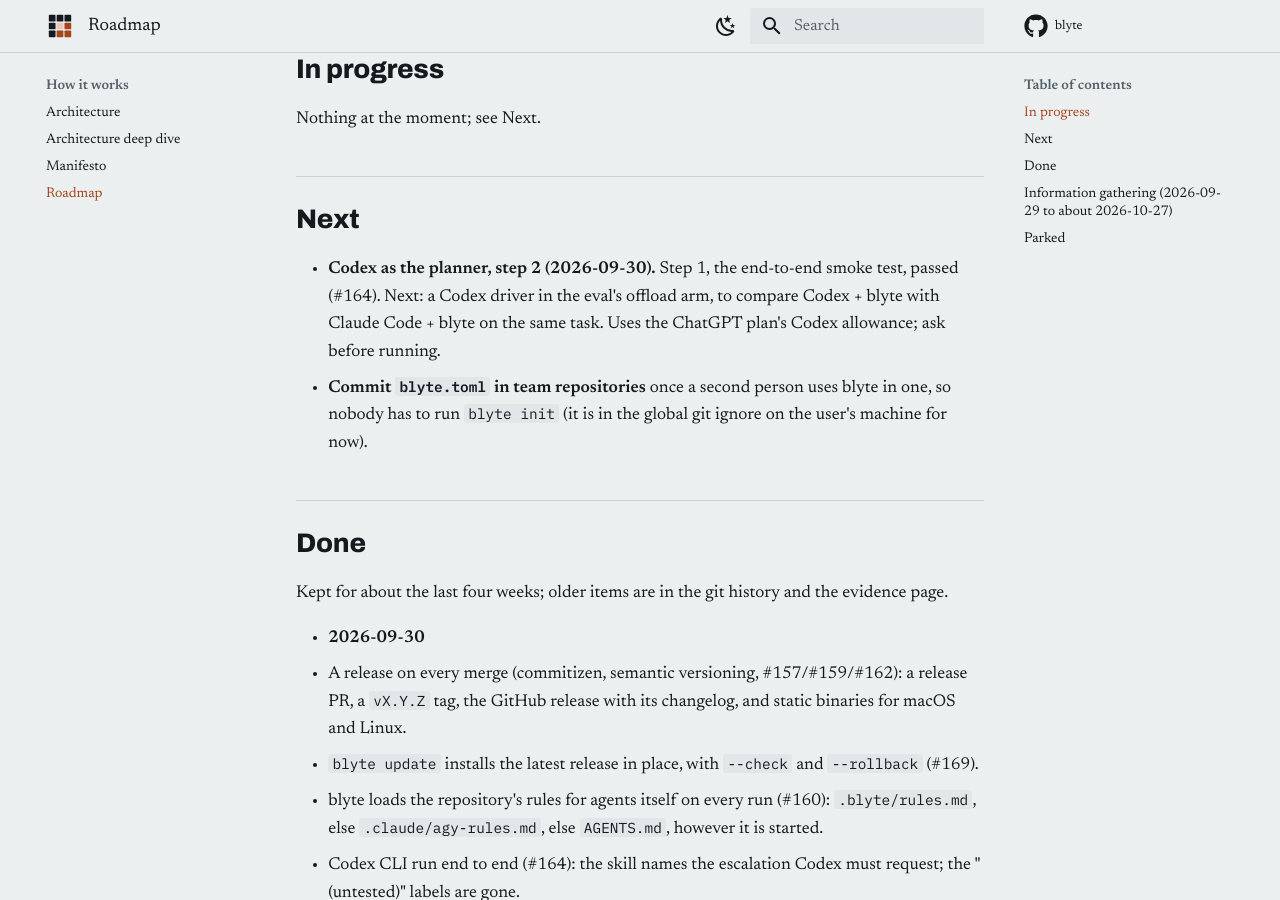
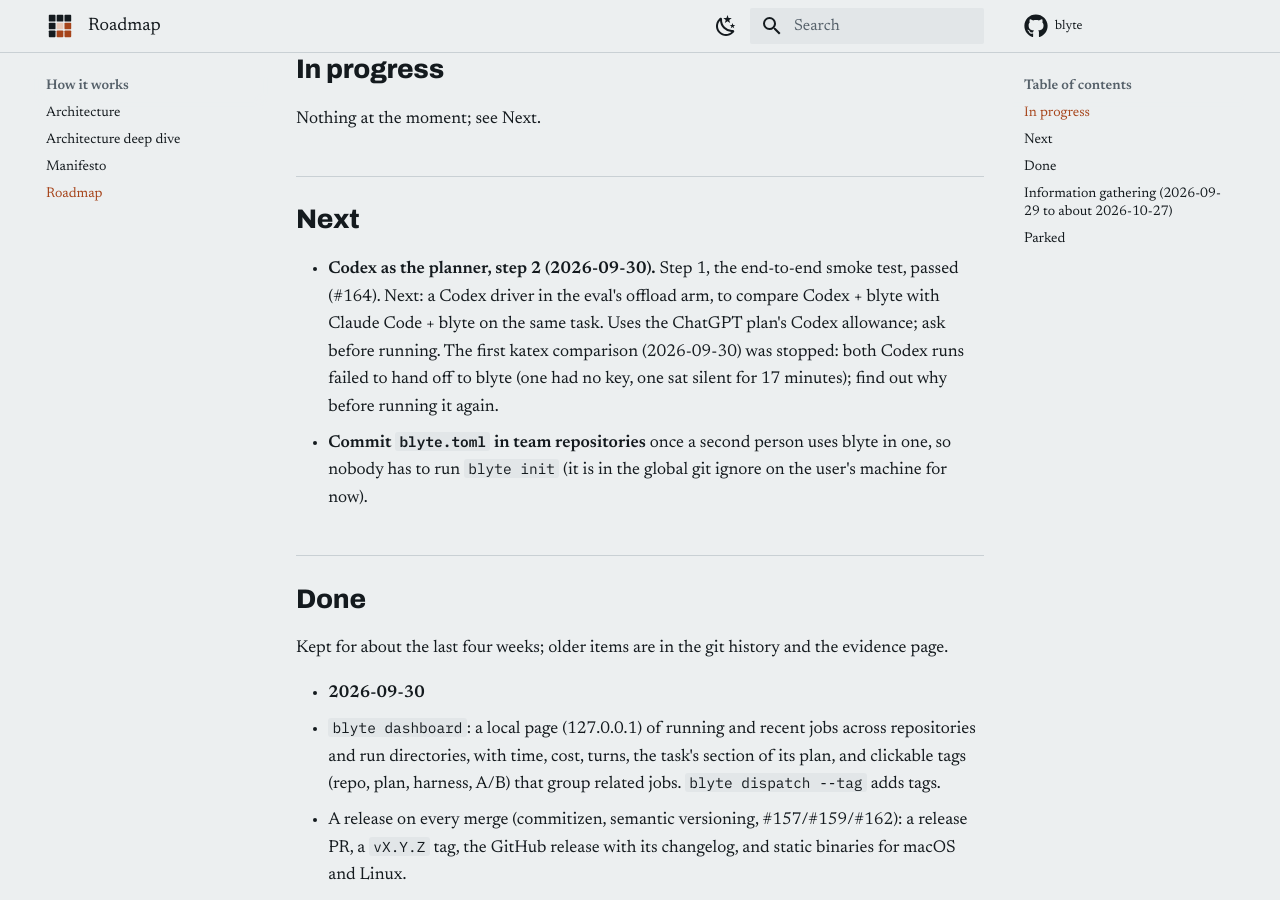
Before and after one commit to dnf0/blyte, an MkDocs documentation site: the page built from docs/roadmap.md, in a window 1280 px wide and 900 px high, scrolled down 339 px. Built offline with MkDocs 1.6.1 and Material for MkDocs 9.7.7, drawn with Linux system fonts in a browser that asks for light colours; comment, search, counter and statistics services are not loaded.

Commit message:
docs: roadmap, blyte dashboard done and the stopped Codex comparison
Co-Authored-By: Claude Opus 5.5 (1M context) <noreply@anthropic.com>

```diff
--- a/docs/roadmap.md
+++ b/docs/roadmap.md
@@ -11,7 +11,9 @@ Nothing at the moment; see Next.
 
 - **Codex as the planner, step 2 (2026-09-30).** Step 1, the end-to-end smoke test, passed (#164).
   Next: a Codex driver in the eval's offload arm, to compare Codex + blyte with Claude Code + blyte
-  on the same task. Uses the ChatGPT plan's Codex allowance; ask before running.
+  on the same task. Uses the ChatGPT plan's Codex allowance; ask before running. The first katex
+  comparison (2026-09-30) was stopped: both Codex runs failed to hand off to blyte (one had no key,
+  one sat silent for 17 minutes); find out why before running it again.
 - **Commit `blyte.toml` in team repositories** once a second person uses blyte in one, so nobody has
   to run `blyte init` (it is in the global git ignore on the user's machine for now).
 
@@ -20,6 +22,9 @@ Nothing at the moment; see Next.
 Kept for about the last four weeks; older items are in the git history and the evidence page.
 
 - **2026-09-30**
+  - `blyte dashboard`: a local page (127.0.0.1) of running and recent jobs across repositories and
+    run directories, with time, cost, turns, the task's section of its plan, and clickable tags
+    (repo, plan, harness, A/B) that group related jobs. `blyte dispatch --tag` adds tags.
   - A release on every merge (commitizen, semantic versioning, #157/#159/#162): a release PR, a
     `vX.Y.Z` tag, the GitHub release with its changelog, and static binaries for macOS and Linux.
   - `blyte update` installs the latest release in place, with `--check` and `--rollback` (#169).
```
